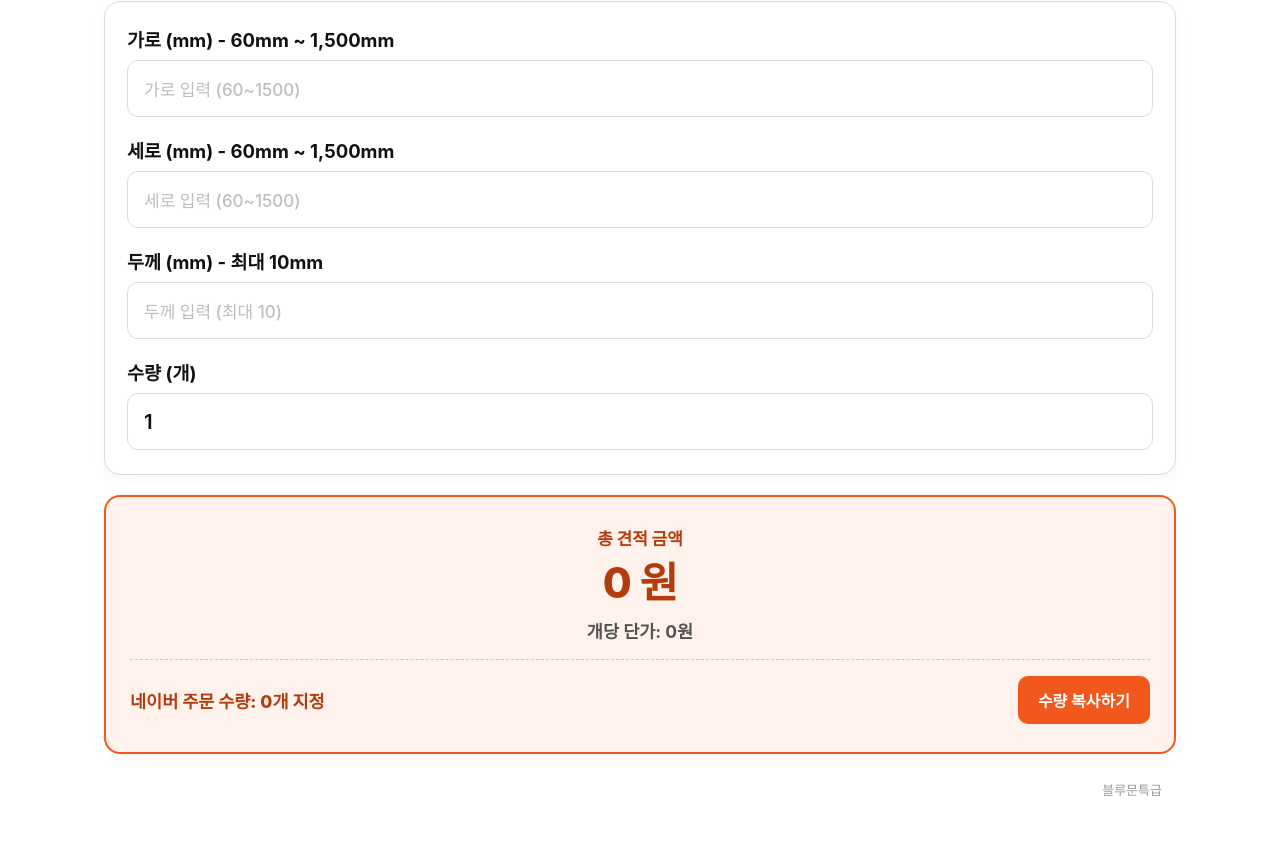
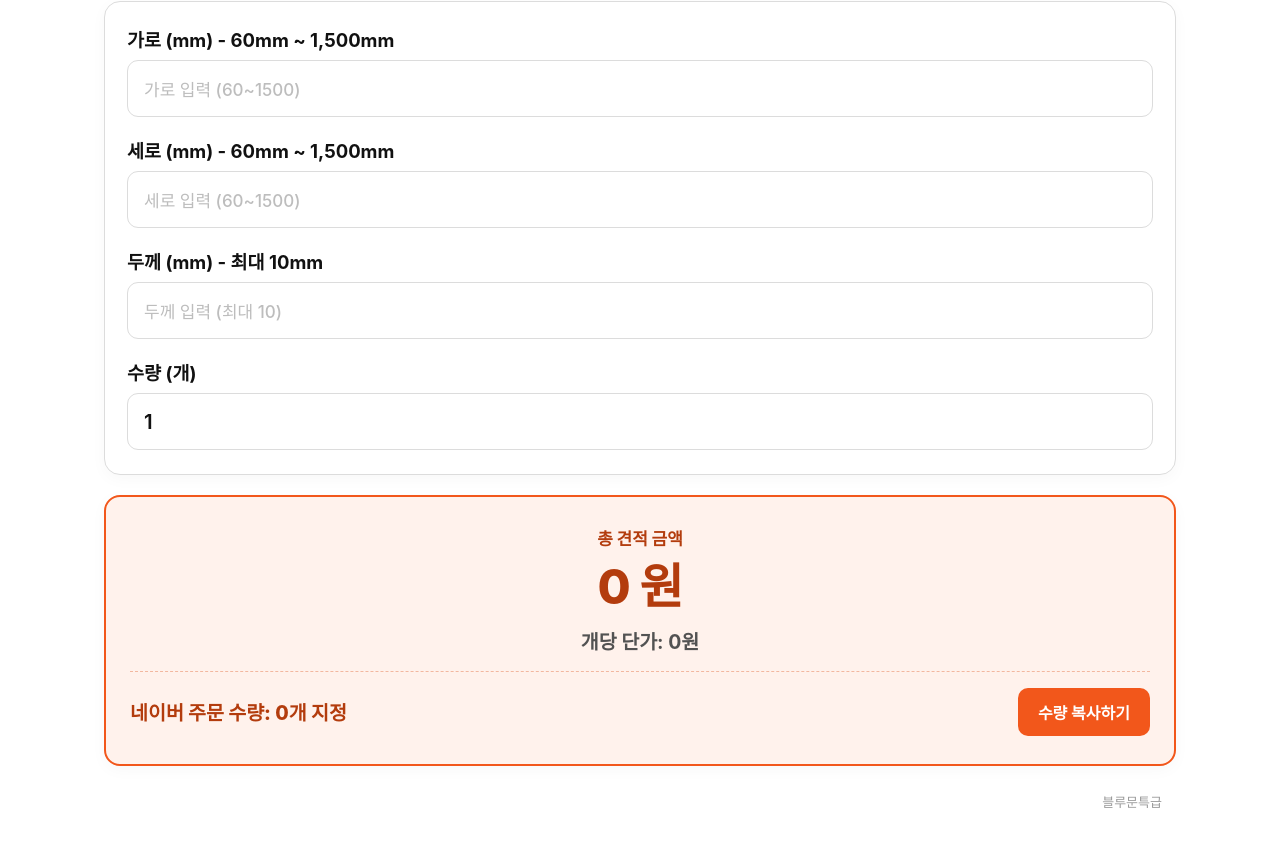
Before and after one commit to jamesmun99/acrylic-calculator, a plain HTML site: page index.html in a window 1280 px wide. Shown: the part 379-1226 px from the top of the page. Drawn offline with Linux system fonts and the light colour scheme.

Commit message:
Update index.html

```diff
--- a/index.html
+++ b/index.html
@@ -197,7 +197,7 @@
         }
 
         .result-value {
-            font-size: 42px;
+            font-size: 48px;
             font-weight: 800;
             color: var(--edge-dark);
             letter-spacing: -.02em;
@@ -205,7 +205,7 @@
         }
 
         .unit-price {
-            font-size: 17.5px;
+            font-size: 19.5px;
             color: var(--ink-2);
             margin-top: 10px;
             font-weight: 700;
@@ -223,7 +223,7 @@
         }
 
         .order-guide {
-            font-size: 17.5px;
+            font-size: 19.5px;
             color: var(--edge-dark);
             font-weight: 800;
             text-align: left;
```
